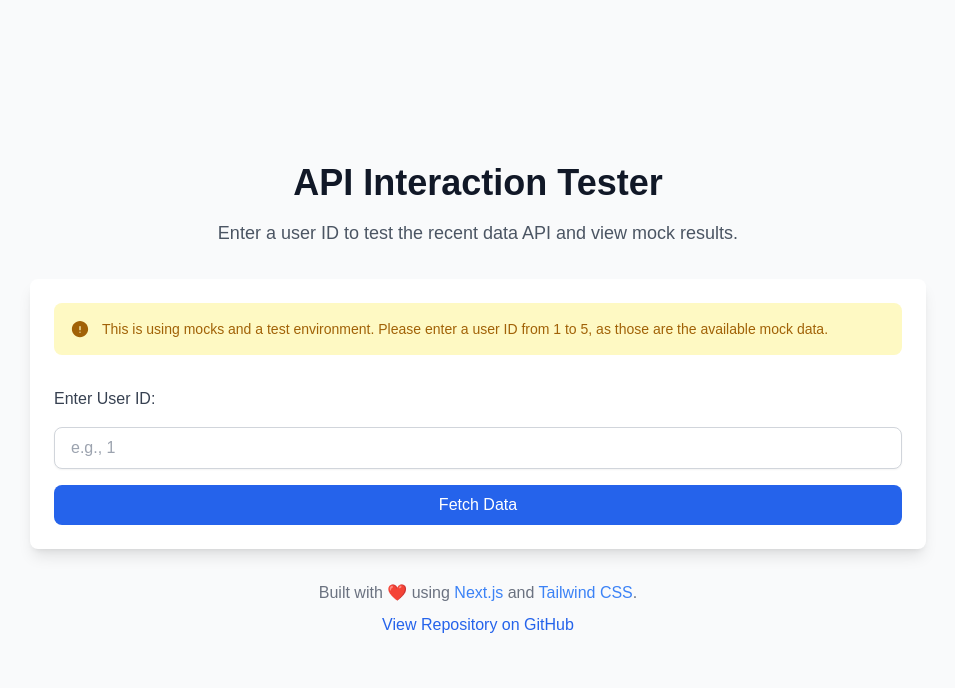
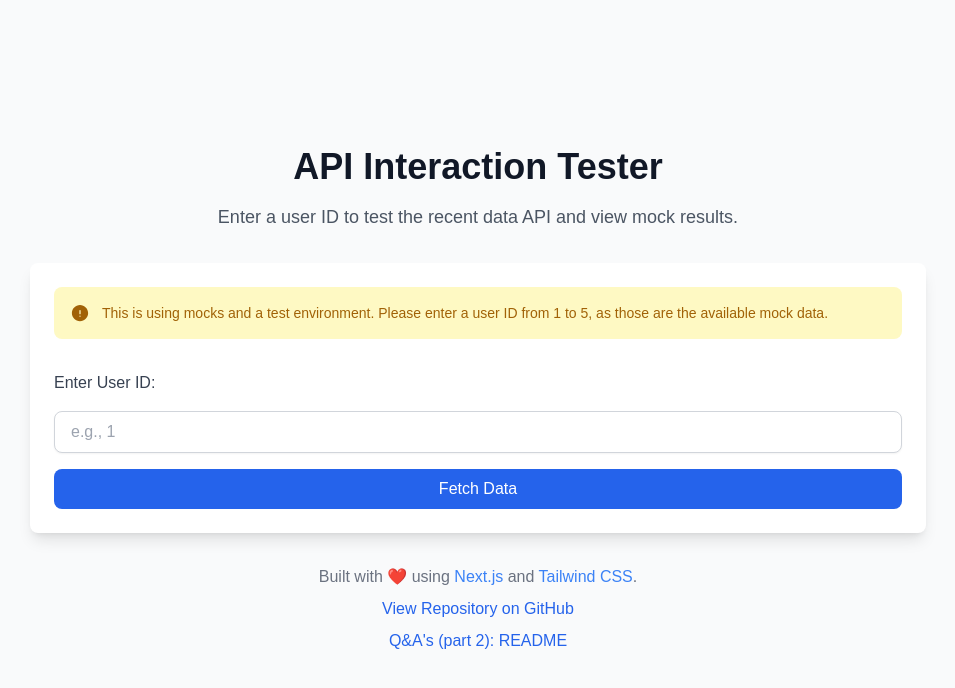
Before and after one commit to moe12572/theloomaproject, a Next.js app: page / in a window 1280 px wide. Shown: the top 688 px of the page, without its empty margins (162-1117 px from the left). Built offline with nearby package versions, Linux system fonts and the light colour scheme.

Commit message:
update page

```diff
--- a/app/page.tsx
+++ b/app/page.tsx
@@ -30,6 +30,16 @@
             View Repository on GitHub
           </a>
         </p>
+        <p className="mt-2">
+          <a
+            href="https://github.com/moe12572/theloomaproject/blob/main/README.md"
+            className="text-blue-600 hover:underline font-medium"
+            target="_blank"
+            rel="noopener noreferrer"
+          >
+            Q&A's (part 2): README
+          </a>
+        </p>
       </footer>
     </div>
   );
```
